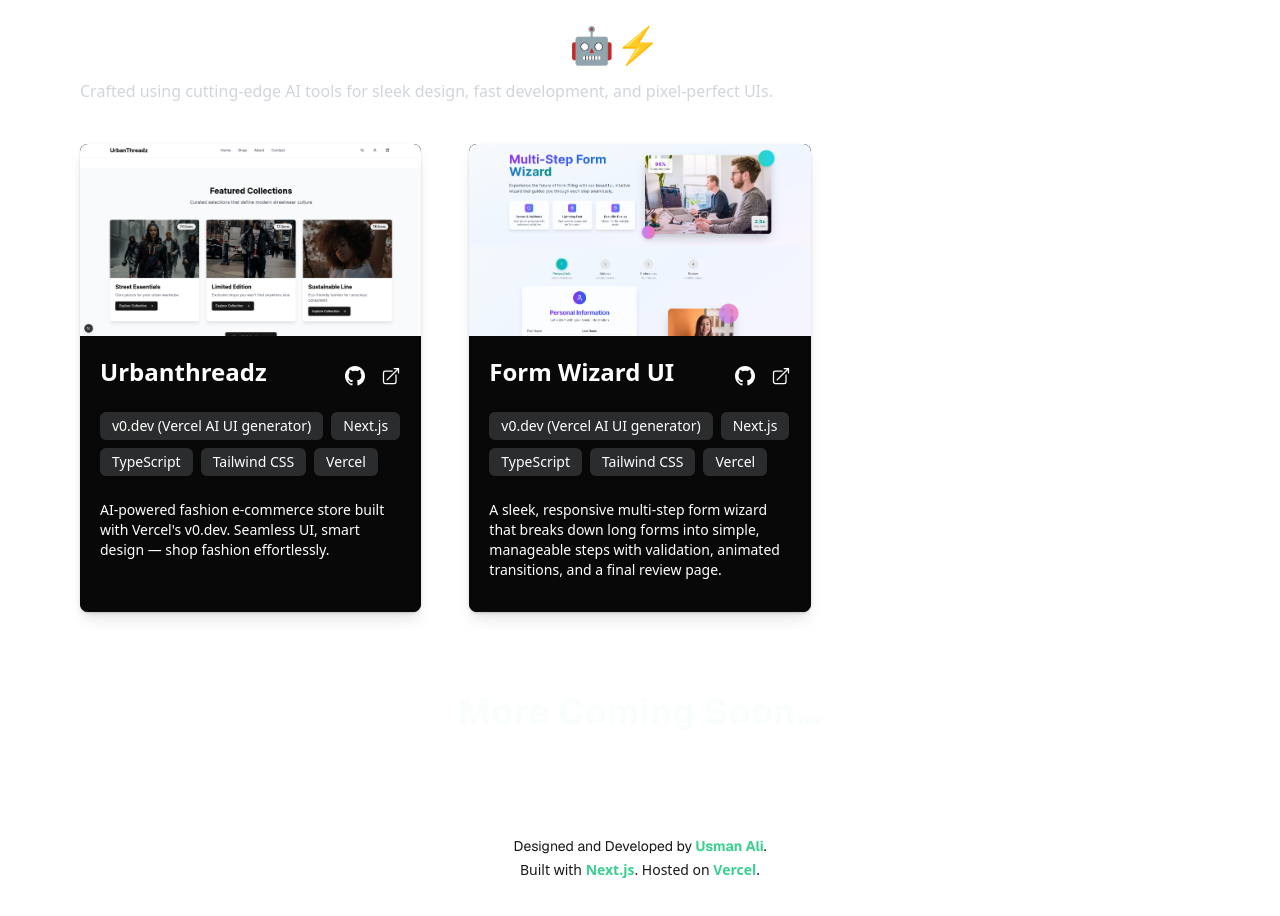
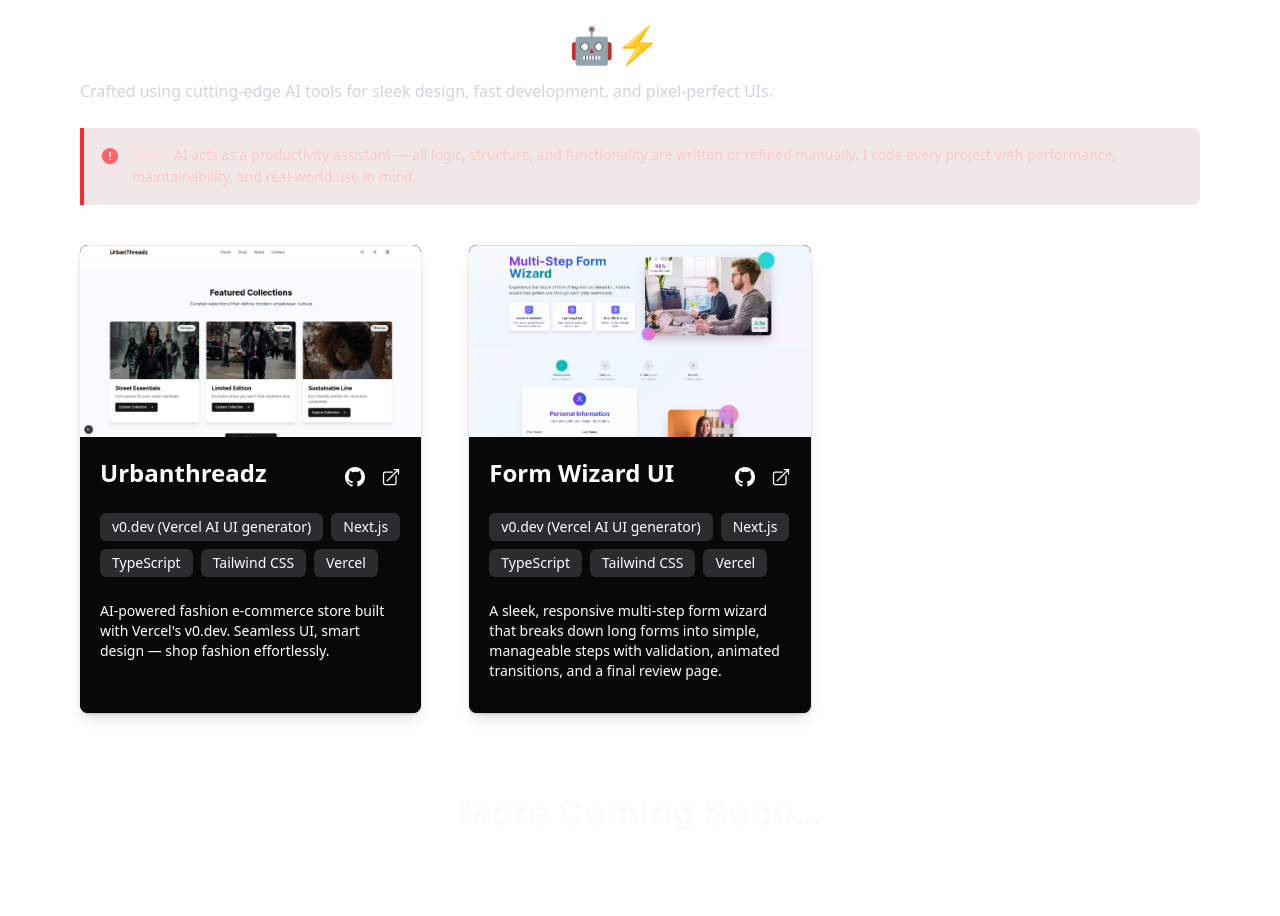
Before and after one commit to 0xDevUsman/Portfolio, a Next.js app: page /projects in a window 1280 px wide. Shown: the part 1100-2016 px from the top of the page. Built offline with nearby package versions, Linux system fonts and the light colour scheme.

Commit message:
Add important note section in project page

```diff
--- a/src/components/Projects.tsx
+++ b/src/components/Projects.tsx
@@ -8,6 +8,7 @@ import AiProject1 from "@/assets/AiProject1.png";
 import AiProject2 from "@/assets/AiProject2.png";
 import ProjectCard from "./ProjectCard";
 import { motion } from "framer-motion";
+import { IoMdAlert } from "react-icons/io";
 
 const containerVariants = {
   hidden: { opacity: 0 },
@@ -177,6 +178,22 @@ const Projects = () => {
             Crafted using cutting-edge AI tools for sleek design, fast
             development, and pixel-perfect UIs.
           </p>
+
+          <div
+            role="alert"
+            className="mt-6 p-4 border-l-4 border-red-500 bg-red-900/10 rounded-r-lg"
+          >
+            <div className="flex items-start gap-3">
+              <IoMdAlert className="w-5 h-5 mt-0.5 text-red-400 flex-shrink-0" />
+              <div className="text-sm text-red-200 leading-relaxed">
+                <span className="font-semibold text-red-100">Note:</span> AI
+                acts as a productivity assistant — all logic, structure, and
+                functionality are written or refined manually. I code every
+                project with performance, maintainability, and real-world use in
+                mind.
+              </div>
+            </div>
+          </div>
         </motion.header>
 
         <motion.div
```
